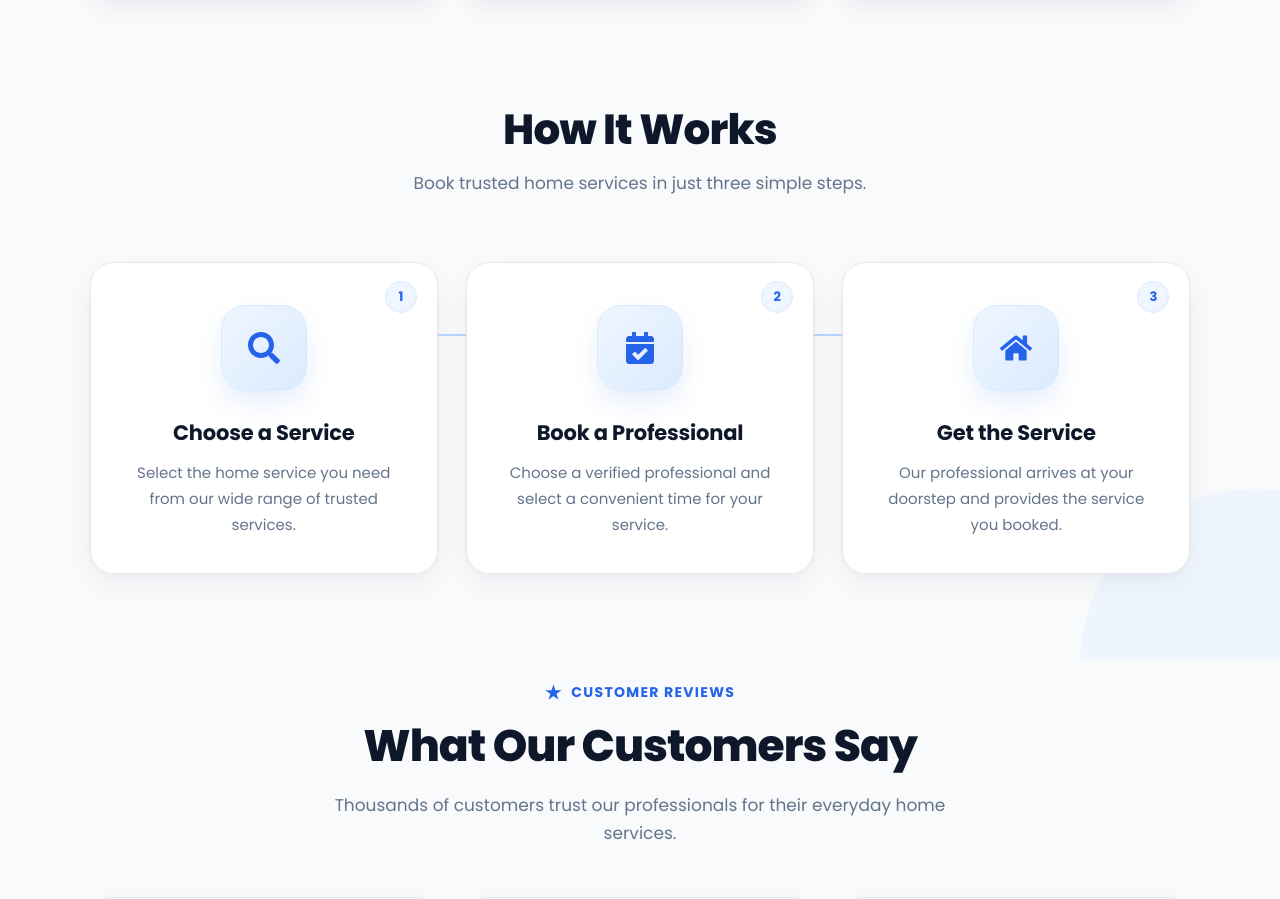
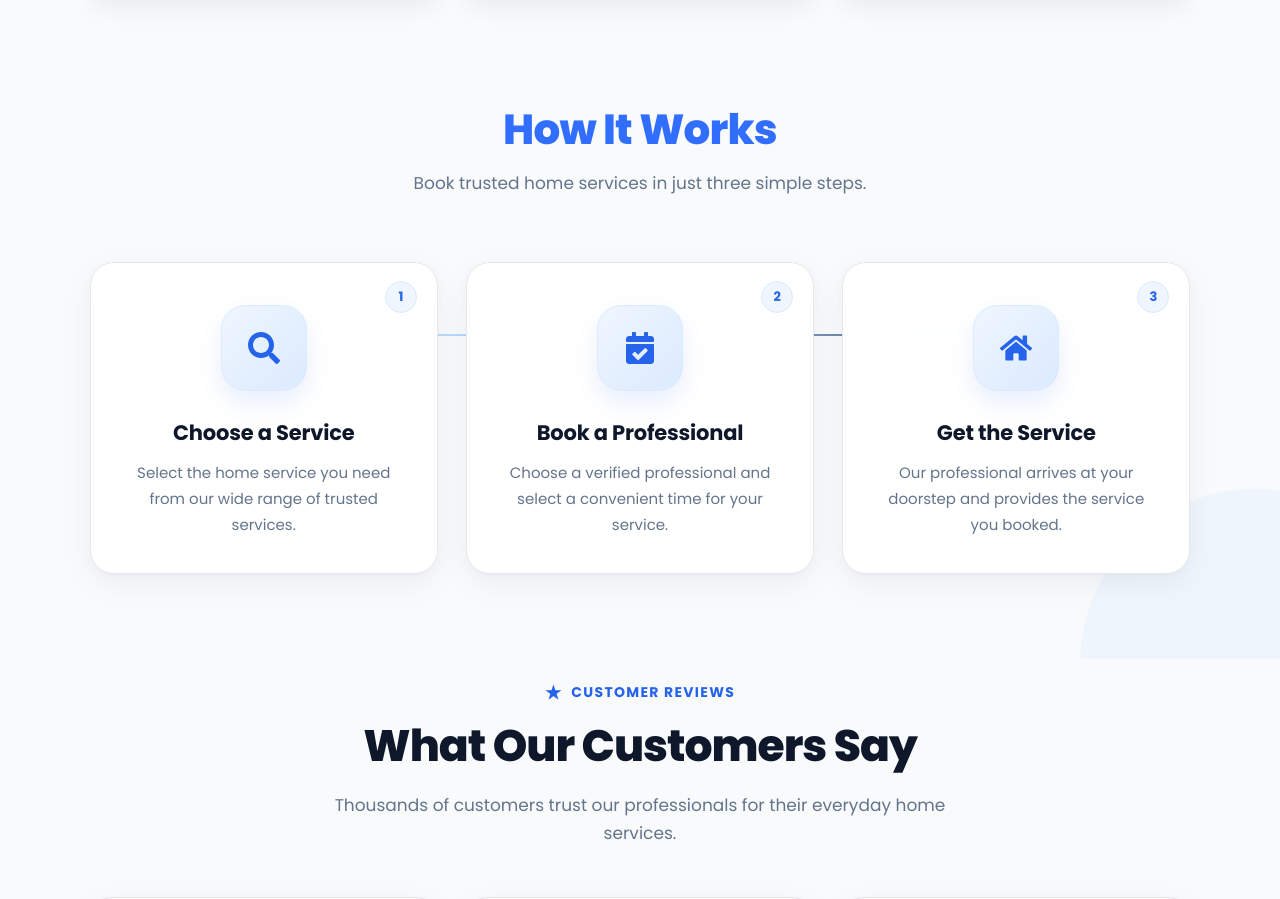
Before and after one commit to krajput9343/urban-service-management-system, a React (Vite) app: page / in a window 1280 px wide. Shown: the part 2693-3592 px from the top of the page. Built offline with nearby package versions, Linux system fonts and the light colour scheme.

Commit message:
updated code

```diff
--- a/src/Styles/HowItWork.css
+++ b/src/Styles/HowItWork.css
@@ -53,7 +53,7 @@
 
     letter-spacing: -0.8px;
 
-    color: #0f172a;
+    color: #316efd;
 }
 
 .how-title p {
@@ -107,7 +107,7 @@
         90deg,
         #dbeafe,
         #93c5fd,
-        #dbeafe
+        #575a5f
     );
 
     z-index: -1;
--- a/src/Styles/Signup.css
+++ b/src/Styles/Signup.css
@@ -204,4 +204,5 @@
     .signup-group textarea {
         padding: 12px;
     }
+
 }
```
